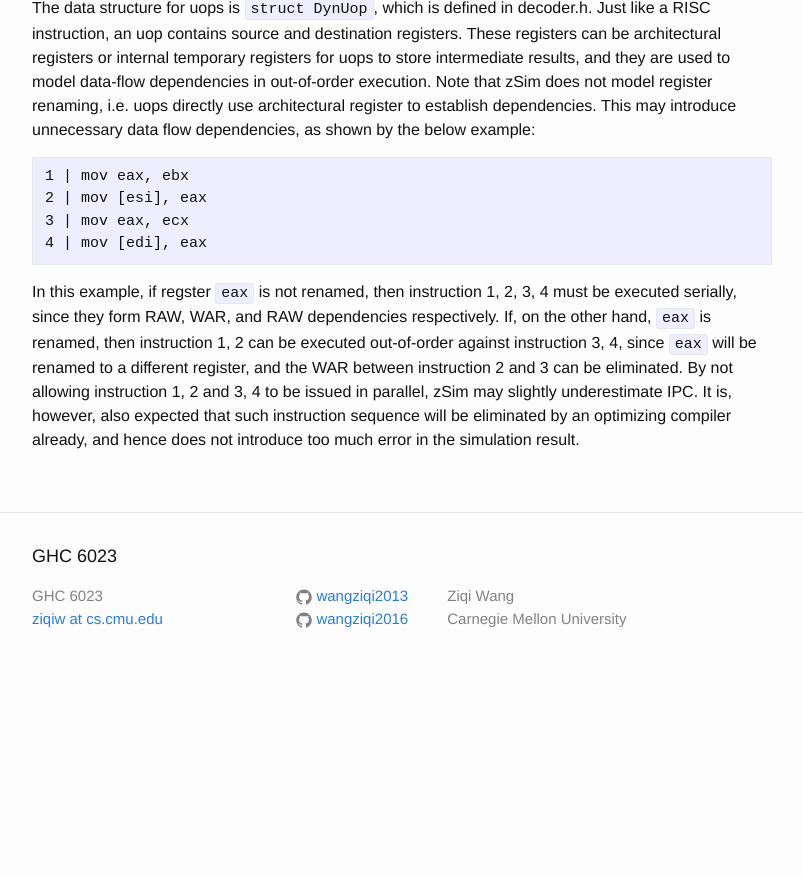
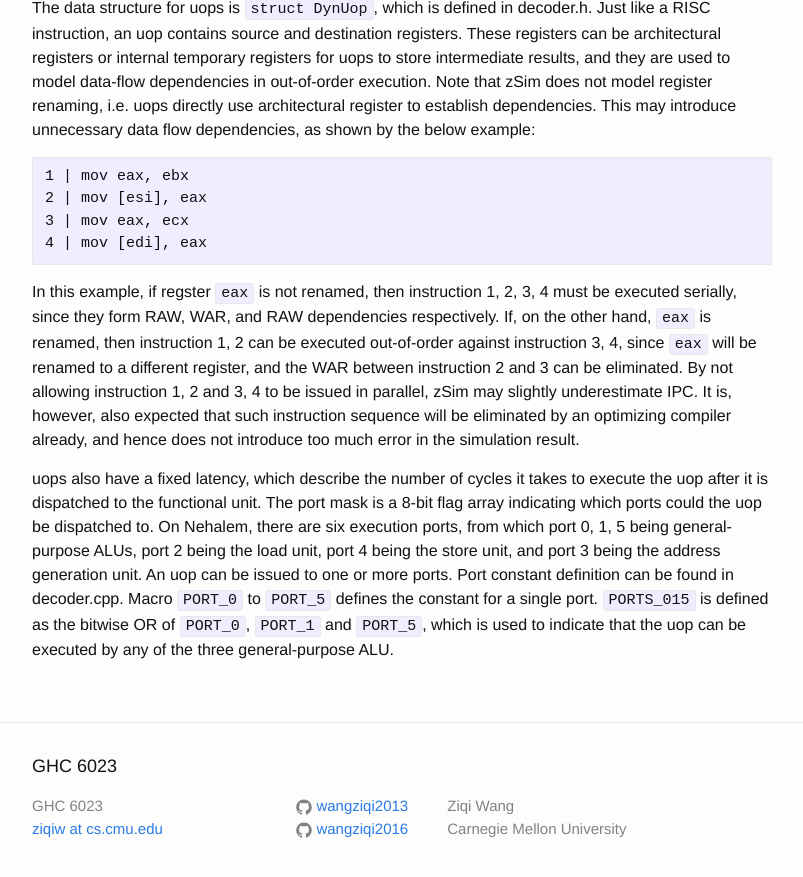
Before and after one commit to wangziqi2013/wangziqi2013.github.io, a Jekyll site: the page built from _posts/2019-12-31-zsim-microarch.markdown, in a window 1280 px wide and 900 px high, scrolled down 5400 px. Shown: the top 877 px of the window, without its empty margins (238-1041 px from the left). Built offline with Jekyll 4.4.1, drawn with Linux system fonts in a browser that asks for light colours; before the commit the page ends 6090 px from its top, so only the background shows below that.

Commit message:
Adding ports

```diff
--- a/_posts/2019-12-31-zsim-microarch.markdown
+++ b/_posts/2019-12-31-zsim-microarch.markdown
@@ -196,3 +196,11 @@ out-of-order against instruction 3, 4, since `eax` will be renamed to a differen
 2 and 3 can be eliminated. By not allowing instruction 1, 2 and 3, 4 to be issued in parallel, zSim may slightly underestimate
 IPC. It is, however, also expected that such instruction sequence will be eliminated by an optimizing compiler already,
 and hence does not introduce too much error in the simulation result.
+
+uops also have a fixed latency, which describe the number of cycles it takes to execute the uop after it is dispatched to
+the functional unit. The port mask is a 8-bit flag array indicating which ports could the uop be dispatched to. On Nehalem,
+there are six execution ports, from which port 0, 1, 5 being general-purpose ALUs, port 2 being the load unit, port 4 being
+the store unit, and port 3 being the address generation unit. An uop can be issued to one or more ports. Port constant definition
+can be found in decoder.cpp. Macro `PORT_0` to `PORT_5` defines the constant for a single port. `PORTS_015` is defined as
+the bitwise OR of `PORT_0`, `PORT_1` and `PORT_5`, which is used to indicate that the uop can be executed by any of the
+three general-purpose ALU.
```
